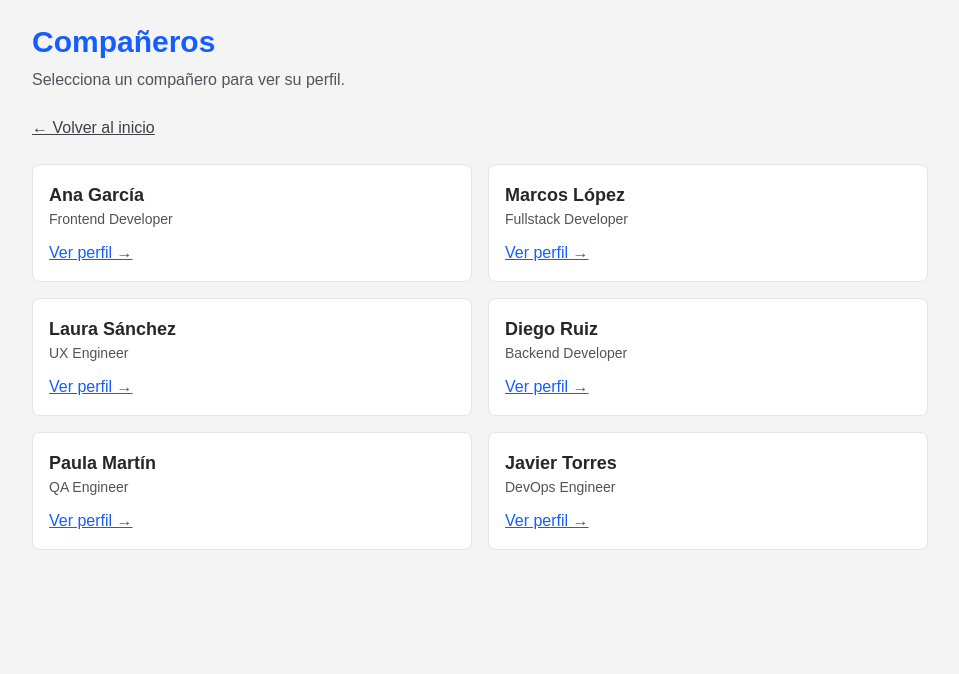
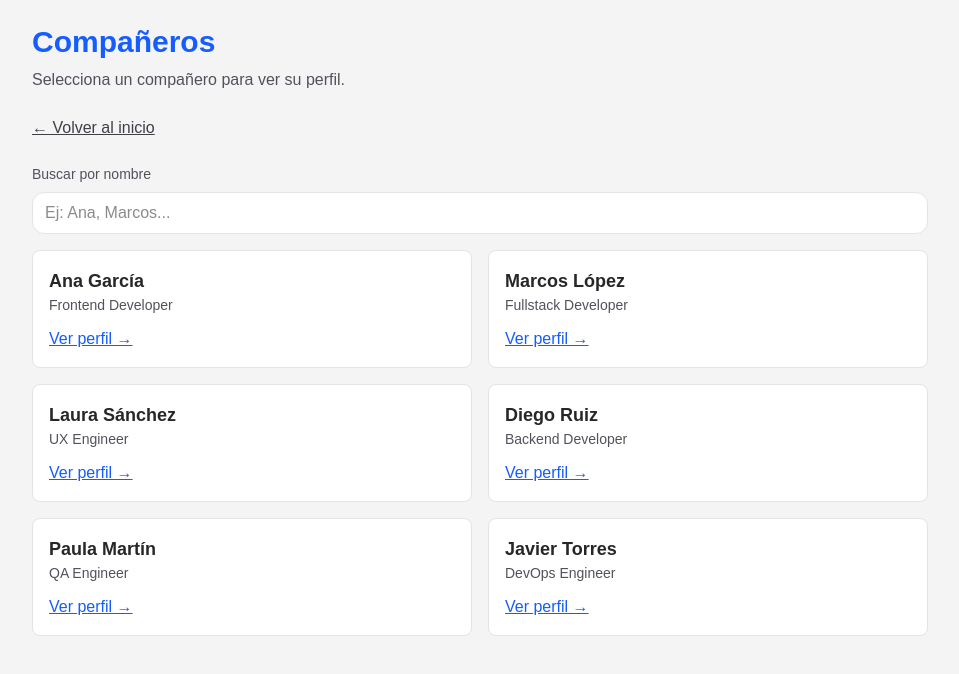
Before and after one commit to FranVice/interamplify-practica-01-directorio-companeros, a Next.js app: page /companeros in a window 1280 px wide. Shown: the top 674 px of the page, without its empty margins (160-1119 px from the left). Built offline with nearby package versions, Linux system fonts and the light colour scheme.

Commit message:
Añadir búsqueda por nombre en /companeros

```diff
--- a/app/companeros/page.tsx
+++ b/app/companeros/page.tsx
@@ -1,6 +1,6 @@
 import Link from "next/link";
 import { coworkers } from "../../lib/data";
-import MemberCard from "../../components/MemberCard";
+import CompanerosClient from "../../components/CompanerosCliente";
 
 export default function CompanerosPage() {
     return (
@@ -21,12 +21,9 @@ export default function CompanerosPage() {
             ← Volver al inicio
             </Link>
 
-            <ul className="grid gap-4 sm:grid-cols-2">
-            {coworkers.map((c) => (
-                <MemberCard key={c.id} coworker={c} />
-            ))}
-            </ul>
+            {                                                }
+            <CompanerosClient coworkers={coworkers} />
         </div>
         </main>
     );
-}
+    }
--- /dev/null
+++ b/components/CompanerosCliente.tsx
@@ -0,0 +1,58 @@
+"use client";
+
+import { useMemo, useState } from "react";
+import type { Coworker } from "../lib/data";
+import MemberCard from "./MemberCard";
+
+interface Props {
+  coworkers: Coworker[];
+}
+
+function normalizar(texto: string): string {
+  return texto
+    .toLowerCase()
+    .normalize("NFD")
+    .replace(/[\u0300-\u036f]/g, "");
+}
+
+export default function CompanerosClient({ coworkers }: Props) {
+  const [busqueda, setBusqueda] = useState<string>("");
+
+  const filtrados = useMemo(() => {
+    const q = normalizar(busqueda.trim());
+    if (!q) return coworkers;
+
+    return coworkers.filter((c) =>
+      normalizar(c.nombre).includes(q)
+    );
+  }, [busqueda, coworkers]);
+
+  return (
+    <section className="space-y-4">
+      <label className="block">
+        <span className="mb-2 block text-sm text-zinc-600 dark:text-zinc-300">
+          Buscar por nombre
+        </span>
+
+        <input
+          value={busqueda}
+          onChange={(e) => setBusqueda(e.target.value)}
+          placeholder="Ej: Ana, Marcos..."
+          className="w-full rounded-xl border border-zinc-200 bg-white px-3 py-2 text-zinc-900 outline-none focus:ring-2 focus:ring-blue-600 dark:border-zinc-800 dark:bg-zinc-950 dark:text-zinc-100 dark:focus:ring-blue-400"
+        />
+      </label>
+
+      <ul className="grid gap-4 sm:grid-cols-2">
+        {filtrados.map((c) => (
+          <MemberCard key={c.id} coworker={c} />
+        ))}
+      </ul>
+
+      {filtrados.length === 0 && (
+        <p className="text-sm text-zinc-600 dark:text-zinc-300">
+          No hay resultados para esa búsqueda.
+        </p>
+      )}
+    </section>
+  );
+}
```
